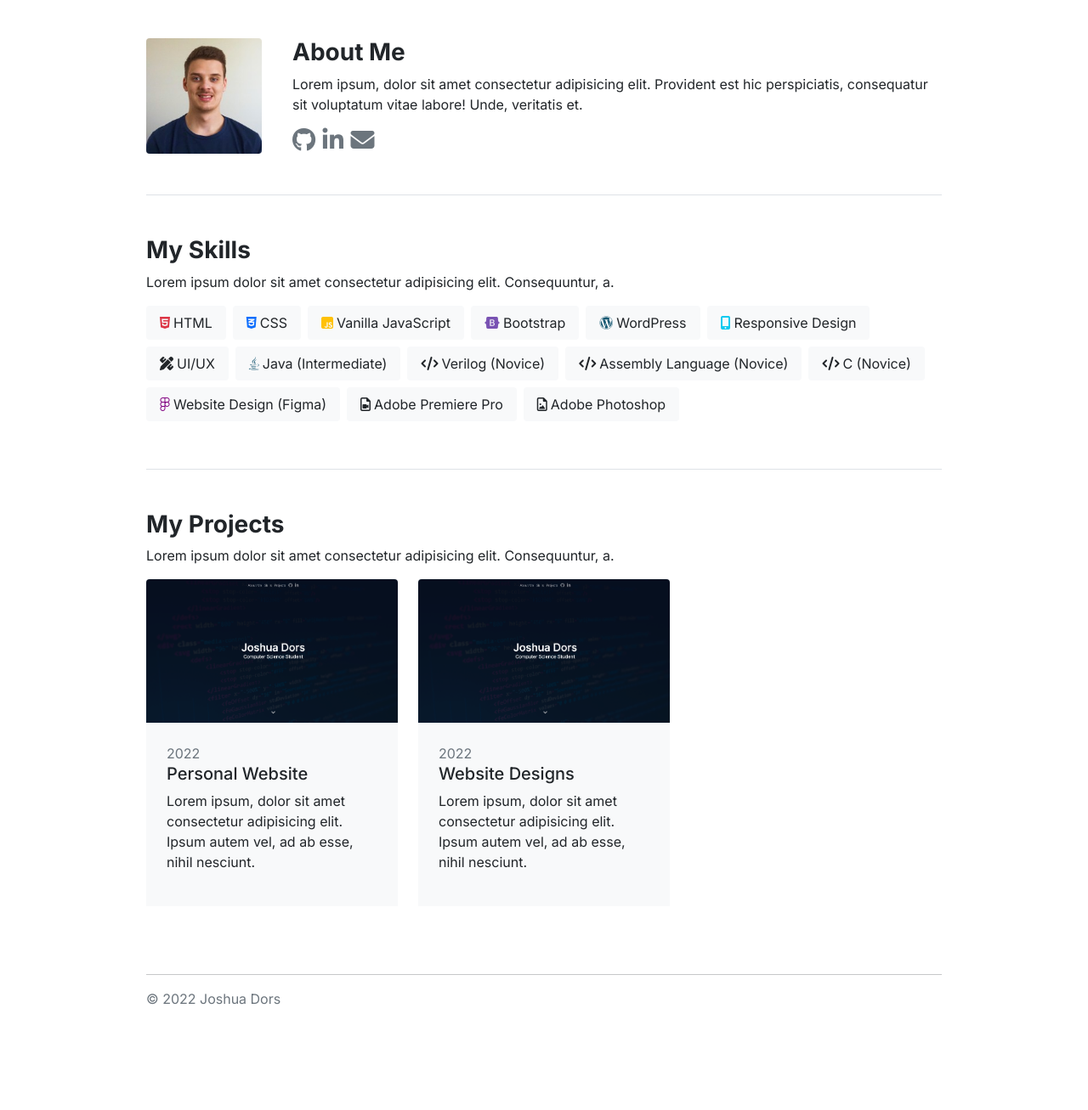
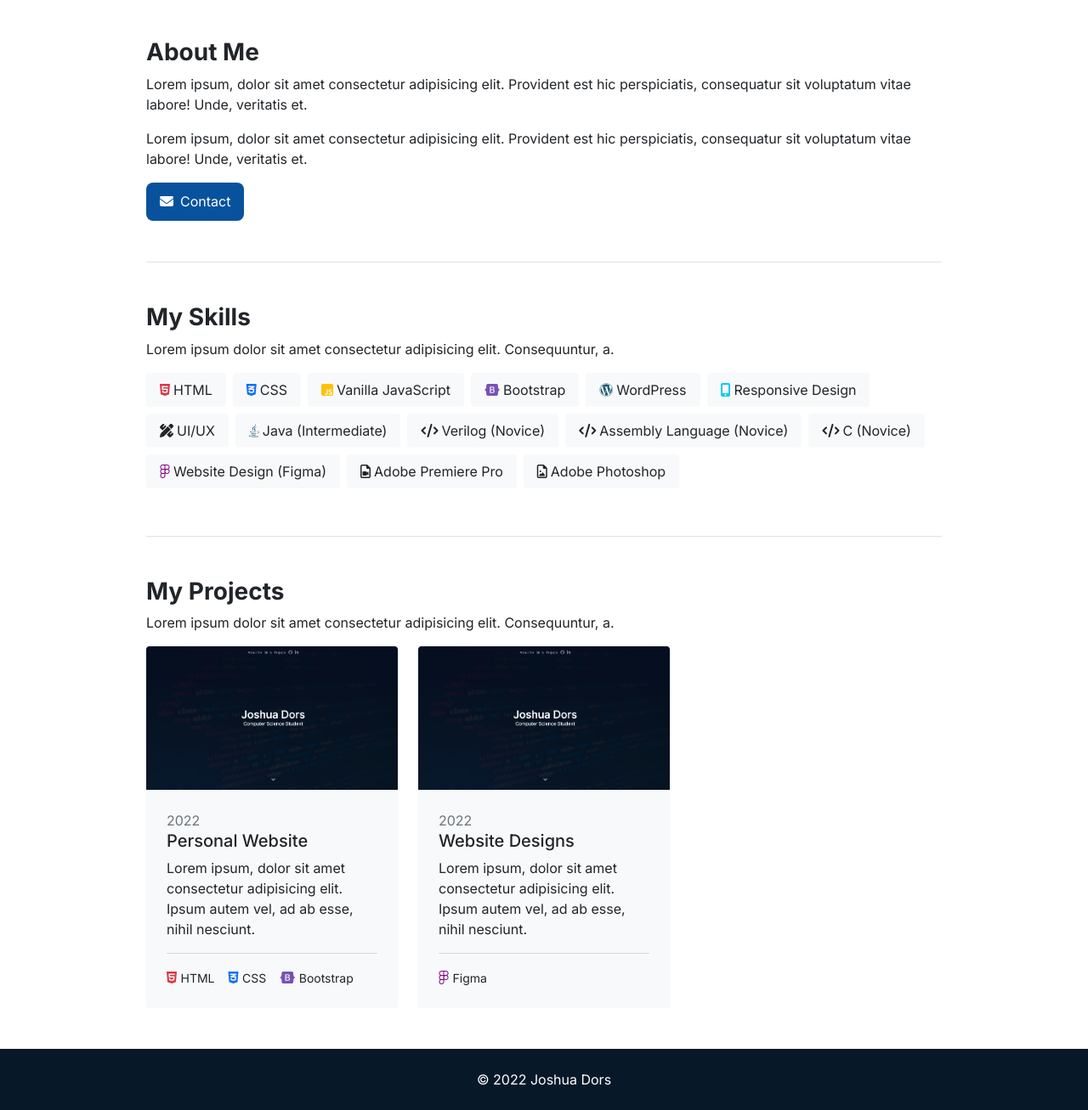
Before and after one commit to joshua-dors/website-old, a plain HTML site: page index.html in a window 1280 px wide. Shown: the part 803-2110 px from the top of the page at 85% size. Before the commit the page ends 2007 px from the top, so only its background shows below. Drawn offline with nearby package versions, Linux system fonts and the light colour scheme.

Commit message:
update content

```diff
--- a/index.html
+++ b/index.html
@@ -33,8 +33,8 @@
       <div class="container">
         <div class="row align-items-md-center">
           <div class="col mw-50 text-center">
-            <h1 class="display-3 fw-500 mb-0">Joshua Dors</h1>
-            <h3 class="fw-400">Computer Science Student</h3>
+            <h1 class="display-4 fw-500 mb-0">Joshua Dors</h1>
+            <h4 class="fw-400">Computer Science Student</h4>
           </div>
         </div>
       </div>
@@ -47,19 +47,12 @@
   </div>
   <section id="about" class="px-3">
     <div class="container py-5">
-      <div class="row align-items-lg-center">
-        <div class="col-12 col-lg-2">
-          <img src="avatar.jpeg" class="h-100 img-fluid rounded">
-        </div>
-        <div class="col-12 col-lg-10 ps-lg-4">
-          <h3 class="fw-bold">About Me</h3>
-          <p class="fs-6">Lorem ipsum, dolor sit amet consectetur adipisicing elit. Provident est hic perspiciatis,
-            consequatur sit voluptatum vitae labore! Unde, veritatis et.</p>
-          <a href="#"><i class="text-secondary me-1 fs-3 fab fa-github"></i></a>
-          <a href="#"><i class="text-secondary me-1 fs-3 fab fa-linkedin-in"></i></a>
-          <a href="#"><i class="text-secondary fs-3 fas fa-envelope"></i></a>
-        </div>
-      </div>
+      <h3 class="fw-bold">About Me</h3>
+      <p class="fs-6">Lorem ipsum, dolor sit amet consectetur adipisicing elit. Provident est hic perspiciatis,
+        consequatur sit voluptatum vitae labore! Unde, veritatis et.</p>
+      <p class="fs-6">Lorem ipsum, dolor sit amet consectetur adipisicing elit. Provident est hic perspiciatis,
+        consequatur sit voluptatum vitae labore! Unde, veritatis et.</p>
+      <a class="btn btn-primary" href="#"><i class="me-2 fas fa-envelope"></i>Contact</a>
     </div>
     <div class="container">
       <div class="col  border-top py-5">
@@ -187,13 +180,28 @@
         <p>Lorem ipsum dolor sit amet consectetur adipisicing elit. Consequuntur, a.</p>
         <div class="row">
           <div class="col-12 col-md-4 mb-lg-0 mb-4">
-            <div class="h-100 bg-light">
+            <div class="h-100 bg-light rounded">
               <img src="website.html.png" class="rounded-top img-fluid">
               <div class="p-4">
                 <p class="mb-0 text-secondary">2022</p>
                 <h5>Personal Website</h5>
                 <p>Lorem ipsum, dolor sit amet consectetur adipisicing elit. Ipsum autem vel, ad ab esse, nihil
                   nesciunt.</p>
+                <hr class="text-secondary">
+                <div class="d-flex flex-row flex-wrap">
+                  <div class="me-3">
+                    <i class="fs-6 text-danger fab fa-html5"></i>
+                    <small>HTML</small>
+                  </div>
+                  <div class="me-3">
+                    <i class="text-primary fab fa-css3-alt"></i>
+                    <small>CSS</small>
+                  </div>
+                  <div>
+                    <i class="bootstrap fab fa-bootstrap"></i>
+                    <small>Bootstrap</small>
+                  </div>
+                </div>
               </div>
             </div>
           </div>
@@ -205,6 +213,13 @@
                 <h5>Website Designs</h5>
                 <p>Lorem ipsum, dolor sit amet consectetur adipisicing elit. Ipsum autem vel, ad ab esse, nihil
                   nesciunt.</p>
+                <hr class="text-secondary">
+                <div class="d-flex flex-row flex-wrap">
+                  <div>
+                    <i class="figma fab fa-figma"></i>
+                    <small>Figma</small>
+                  </div>
+                </div>
               </div>
             </div>
           </div>
@@ -212,10 +227,9 @@
       </div>
     </div>
   </section>
-  <footer class="py-3">
-    <div class="container">
-      <hr>
-      <p class="text-muted mb-0">© 2022 Joshua Dors</p>
+  <footer class="container-fluid bg-dark text-center">
+    <div class="py-4">
+      <p class="mb-0 text-white">© 2022 Joshua Dors</p>
     </div>
   </footer>
 
--- a/style.css
+++ b/style.css
@@ -79,3 +79,30 @@ body {
 .figma {
     color: purple;
 }
+
+.navbar-dark .navbar-nav .nav-link {
+    color: #8c9daf;
+}
+
+.bg-dark {
+    background: #071829 !important;
+}
+
+.text-muted {
+color: #415163 !important;
+}
+
+.btn-primary {
+    color: #fff;
+    background-color: #08529d;
+    border: none !important;
+}
+
+.btn {
+    padding: 0.675rem 1rem !important;
+    border-radius: 0.5rem !important;
+}
+
+.tag {
+    background: #ebedef;
+}
```
